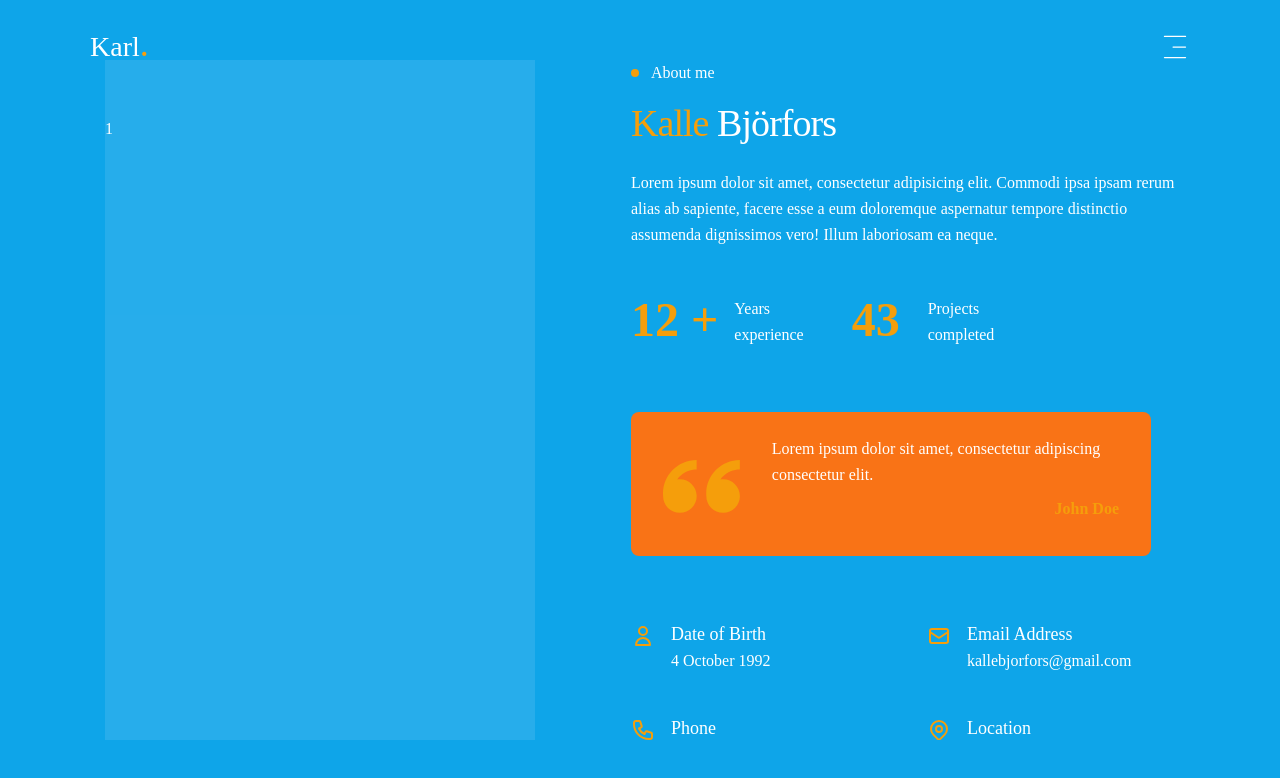
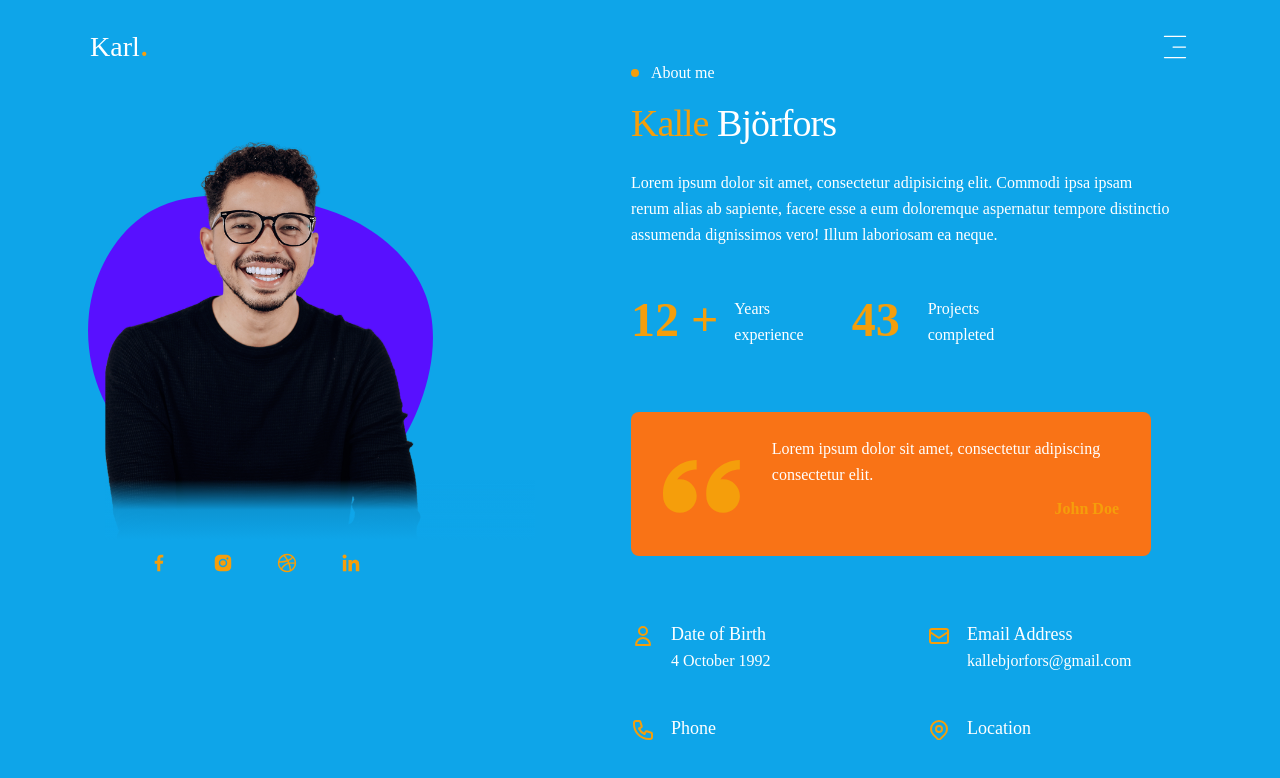
Before and after one commit to Karlbjorfors/portfolio, a Next.js app: page /about in a window 1280 px wide. Shown: the top 778 px of the page. Built offline with nearby package versions, Linux system fonts and the light colour scheme; a web font is replaced by a local one.

Commit message:
Add Skills and Tooltip components; enhance About page layout

```diff
--- a/app/about/page.jsx
+++ b/app/about/page.jsx
@@ -8,6 +8,9 @@ import Stats from "@/components/Stats";
 import Testimonial from "@/components/Testimonial";
 import Info from "@/components/Info";
 import Journey from "@/components/Journey";
+import Skills from "@/components/Skills";
+import Blob from "@/components/Blob";
+import Socials from "@/components/Socials";
 
 const About = () => {
   return (
@@ -22,8 +25,26 @@ const About = () => {
       <div className="container mx-auto px-0">
         <div className="flex flex-col xl:flex-row items-center gap-24 w-full h-[680px]">
           {/* img & social */}
-          <div className="hidden xl:flex w-full h-full pt-14 max-w-[430px] relative bg-pink-50/10">
-            1
+          <div className="hidden xl:flex flex-col w-full h-full pt-14 max-w-[430px] relative">
+            <Image
+              src="/assets/avatar.png"
+              width={320}
+              height={496}
+              alt=""
+              className="z-20 relative"
+            />
+            {/*  overlay */}
+            <div className="w-full h-[60px] absolute left-0 top-[420px] right-0 bg-gradient-to-t from-primary via-primary/90 z-30"></div>
+
+            {/* blob */}
+            <div className="absolute top-[80px] -left-[80px] z-10">
+              <Blob containerStyles="w-[420px] h-[420px] " />
+            </div>
+
+            <Socials
+              containerStyles="flex gap-4 z-40 w-max transform translate-x-[30px]"
+              iconStyles="w-[48px] h-[48px] text-[22px] text-accent hover:text-accent-hover transition-all flex items-center justify-center rounded-full cursor-pointer"
+            />
           </div>
           {/* scroll area */}
           <ScrollArea className="w-full h-[680px]">
@@ -35,7 +56,7 @@ const About = () => {
               <h2 className="h2 mb-6">
                 <span className="text-accent">Kalle</span> Björfors
               </h2>
-              <p className="max-w-[540px ] mb-12">
+              <p className="max-w-[540px] mb-12">
                 Lorem ipsum dolor sit amet, consectetur adipisicing elit.
                 Commodi ipsa ipsam rerum alias ab sapiente, facere esse a eum
                 doloremque aspernatur tempore distinctio assumenda dignissimos
@@ -46,7 +67,7 @@ const About = () => {
                 <Testimonial />
                 <Info />
                 <Journey />
-                <div>skills</div>
+                <Skills />
               </div>
             </div>
           </ScrollArea>
--- /dev/null
+++ b/components/Skills.jsx
@@ -0,0 +1,71 @@
+import {
+  RiReactjsFill,
+  RiNextjsFill,
+  RiHtml5Fill,
+  RiCss3Fill,
+  RiJavascriptFill,
+  RiNodejsFill,
+  RiGitFill,
+  RiGithubFill,
+  RiTailwindCssFill,
+} from "react-icons/ri";
+
+import {
+  Tooltip,
+  TooltipContent,
+  TooltipProvider,
+  TooltipTrigger,
+} from "@/components/ui/tooltip";
+
+const skills = [
+  {
+    icon: <RiReactjsFill />,
+    name: "React",
+  },
+  {
+    icon: <RiNextjsFill />,
+    name: "Next.js",
+  },
+  {
+    icon: <RiHtml5Fill />,
+    name: "HTML 5",
+  },
+  {
+    icon: <RiCss3Fill />,
+    name: "CSS 3",
+  },
+  {
+    icon: <RiTailwindCssFill />,
+    name: "Tailwind CSS",
+  },
+];
+
+const Skills = () => {
+  return (
+    <div>
+      <h2 className="h2 mb-8">
+        My <span className="text-accent">Skills</span>
+      </h2>
+      <div className="flex flex-wrap gap-6 max-w-sm xl:max-w-none">
+        {skills.map((item, index) => {
+          return (
+            <TooltipProvider key={index}>
+              <Tooltip>
+                <TooltipTrigger className="w-16 h-16 rounded-full flex items-center justify-center bg-tertiary/70 group">
+                  <div className="text-3xl group-hover:text-accent transition-all duration-300">
+                    {item.icon}
+                  </div>
+                </TooltipTrigger>
+                <TooltipContent>
+                  <p className="text-lg">{item.name}</p>
+                </TooltipContent>
+              </Tooltip>
+            </TooltipProvider>
+          );
+        })}
+      </div>
+    </div>
+  );
+};
+
+export default Skills;
--- /dev/null
+++ b/components/ui/tooltip.jsx
@@ -0,0 +1,49 @@
+"use client";
+
+import * as React from "react";
+import * as TooltipPrimitive from "@radix-ui/react-tooltip";
+
+import { cn } from "@/lib/utils";
+
+function TooltipProvider({ delayDuration = 0, ...props }) {
+  return (
+    <TooltipPrimitive.Provider
+      data-slot="tooltip-provider"
+      delayDuration={delayDuration}
+      {...props}
+    />
+  );
+}
+
+function Tooltip({ ...props }) {
+  return (
+    <TooltipProvider>
+      <TooltipPrimitive.Root data-slot="tooltip" {...props} />
+    </TooltipProvider>
+  );
+}
+
+function TooltipTrigger({ ...props }) {
+  return <TooltipPrimitive.Trigger data-slot="tooltip-trigger" {...props} />;
+}
+
+function TooltipContent({ className, sideOffset = 0, children, ...props }) {
+  return (
+    <TooltipPrimitive.Portal>
+      <TooltipPrimitive.Content
+        data-slot="tooltip-content"
+        sideOffset={sideOffset}
+        className={cn(
+          "bg-primary text-primary-foreground animate-in fade-in-0 zoom-in-95 data-[state=closed]:animate-out data-[state=closed]:fade-out-0 data-[state=closed]:zoom-out-95 data-[side=bottom]:slide-in-from-top-2 data-[side=left]:slide-in-from-right-2 data-[side=right]:slide-in-from-left-2 data-[side=top]:slide-in-from-bottom-2 z-50 w-fit origin-(--radix-tooltip-content-transform-origin) rounded-md px-3 py-1.5 text-xs text-balance",
+          className
+        )}
+        {...props}
+      >
+        {children}
+        <TooltipPrimitive.Arrow className="bg-primary fill-primary z-50 size-2.5 translate-y-[calc(-50%_-_2px)] rotate-45 rounded-[2px]" />
+      </TooltipPrimitive.Content>
+    </TooltipPrimitive.Portal>
+  );
+}
+
+export { Tooltip, TooltipTrigger, TooltipContent, TooltipProvider };
--- a/package.json
+++ b/package.json
@@ -11,6 +11,7 @@
   "dependencies": {
     "@radix-ui/react-dialog": "^1.1.14",
     "@radix-ui/react-scroll-area": "^1.2.9",
+    "@radix-ui/react-tooltip": "^1.2.7",
     "class-variance-authority": "^0.7.1",
     "clsx": "^2.1.1",
     "framer-motion": "^12.23.0",
```
Also changed, not shown: 1 other file (tests, documents, lock files or other folders).
